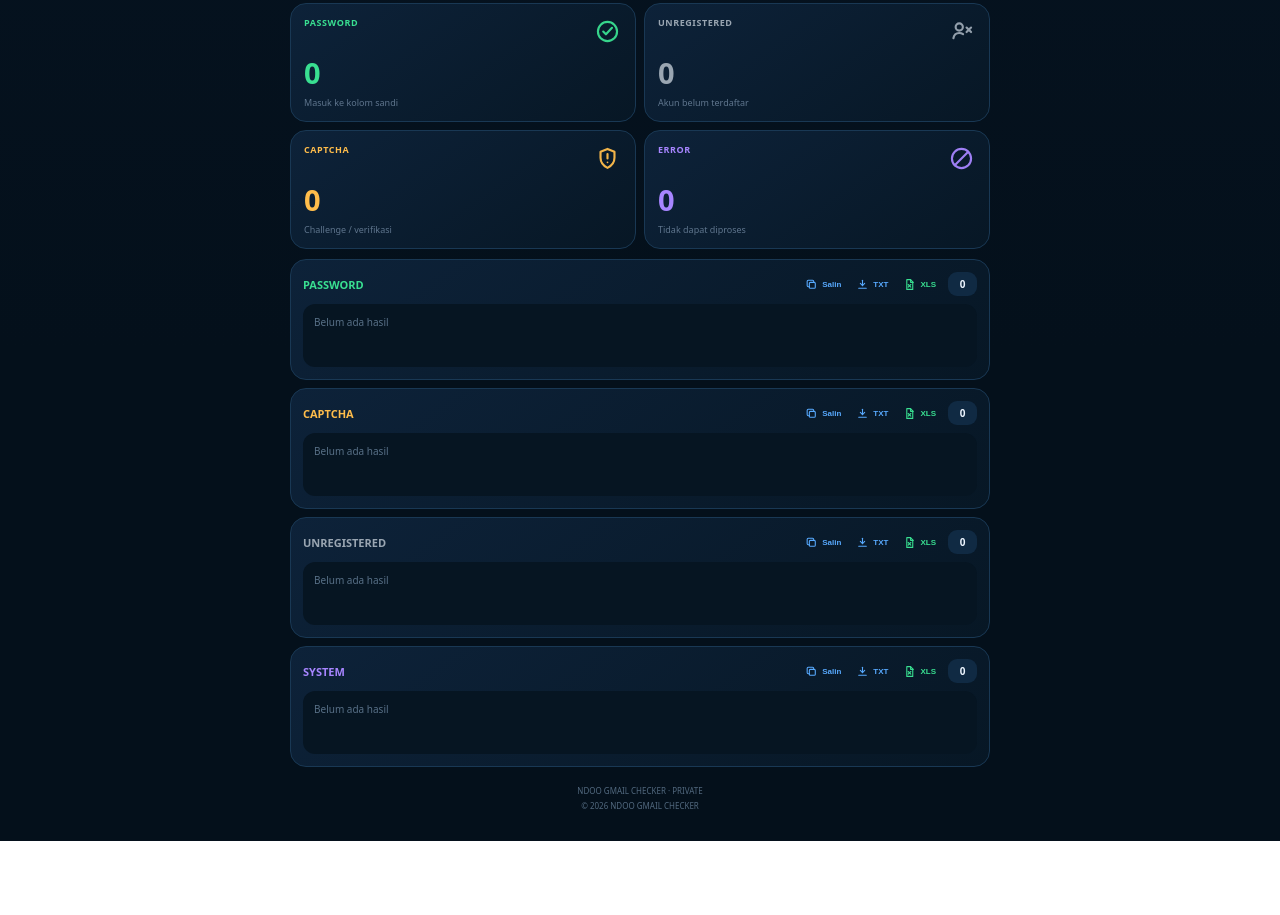
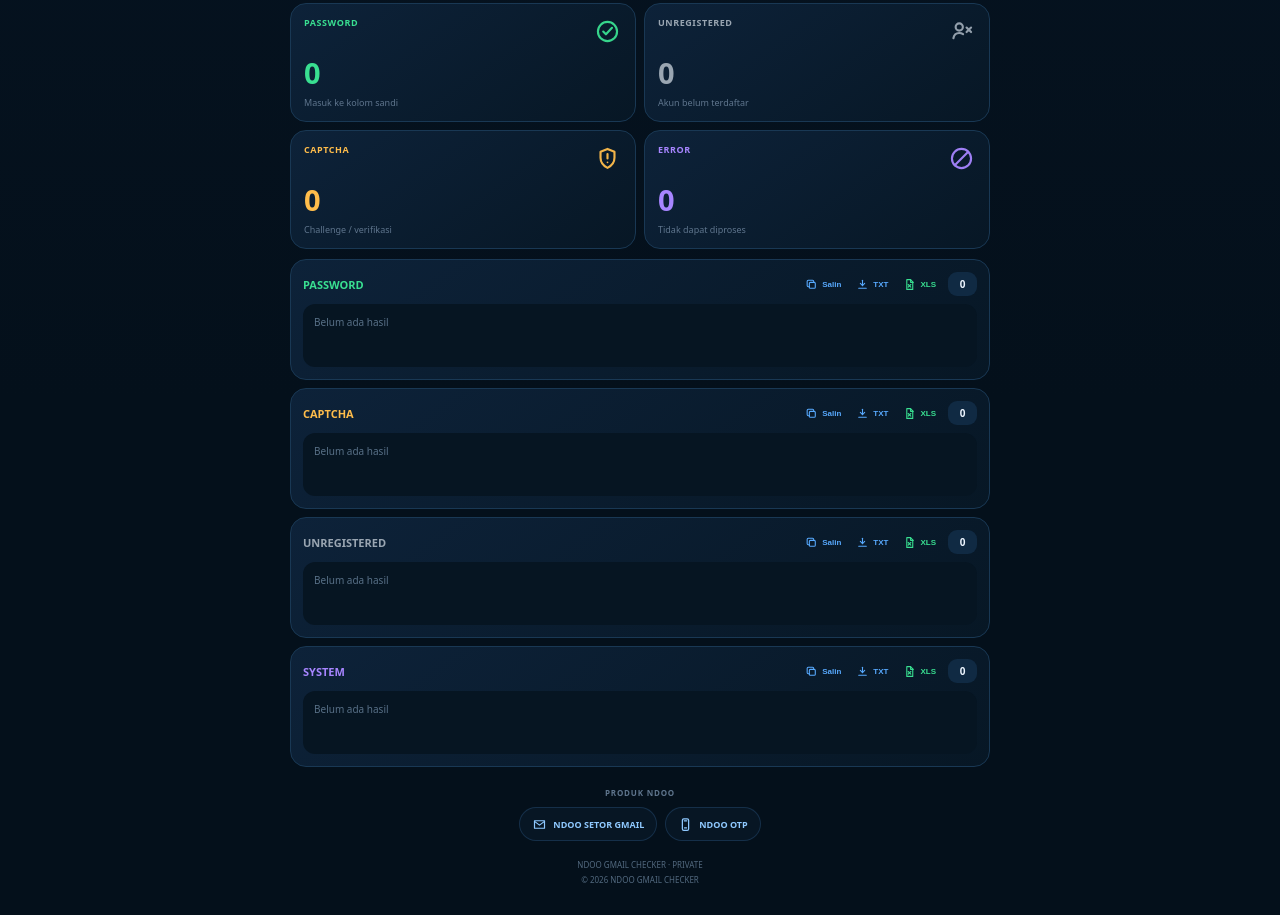
Before and after one commit to vilogthai-tech/ndoogmailchecker, a website: page public/index.html in a window 1280 px wide. Shown: the part 800-1715 px from the top of the page. Before the commit the page ends 1641 px from the top, so only its background shows below. Drawn offline with Linux system fonts and the light colour scheme; no server answers.

Commit message:
Update index.html

```diff
--- a/public/index.html
+++ b/public/index.html
@@ -344,6 +344,31 @@ body,main,button,.card,.topbar,footer{-webkit-user-select:none;user-select:none;
   </div>
 </div>
 
+<!-- NDOO_PRODUCTS_START -->
+<section class="ndoo-products" style="margin:20px 0 17px; text-align:center;">
+  <div style="margin-bottom:9px; color:#5f758d; font-size:8px; font-weight:800; letter-spacing:.8px; text-transform:uppercase;">
+    Produk NDOO
+  </div>
+  <div style="display:flex; justify-content:center; align-items:center; flex-wrap:wrap; gap:8px;">
+
+    <a href="https://setorgmail.ndoo.my.id" target="_blank" rel="noopener noreferrer" style="display:inline-flex; align-items:center; justify-content:center; gap:6px; min-height:34px; padding:0 12px; border:1px solid rgba(88,170,255,.17); border-radius:999px; background:rgba(88,170,255,.045); color:#8fc9ff; font-size:9px; font-weight:750; text-decoration:none;">
+      <svg viewBox="0 0 24 24" fill="none" stroke="currentColor" stroke-width="1.9" stroke-linecap="round" stroke-linejoin="round" style="width:15px; height:15px; flex:0 0 15px;">
+        <path d="M4 6h16v12H4z"/><path d="m4 7 8 6 8-6"/>
+      </svg>
+      <span>NDOO SETOR GMAIL</span>
+    </a>
+
+    <a href="https://otp.ndoo.my.id" target="_blank" rel="noopener noreferrer" style="display:inline-flex; align-items:center; justify-content:center; gap:6px; min-height:34px; padding:0 12px; border:1px solid rgba(88,170,255,.17); border-radius:999px; background:rgba(88,170,255,.045); color:#8fc9ff; font-size:9px; font-weight:750; text-decoration:none;">
+      <svg viewBox="0 0 24 24" fill="none" stroke="currentColor" stroke-width="2" stroke-linecap="round" stroke-linejoin="round" style="width:15px; height:15px; flex:0 0 15px;">
+        <rect x="7" y="2.8" width="10" height="18.4" rx="2.2"/><path d="M10 6h4"/><path d="M10.4 17.4h3.2"/>
+      </svg>
+      <span>NDOO OTP</span>
+    </a>
+
+  </div>
+</section>
+<!-- NDOO_PRODUCTS_END -->
+
 <footer>
   <div>NDOO GMAIL CHECKER · PRIVATE</div>
   <div style="margin-top:4px">© 2026 NDOO GMAIL CHECKER</div>
@@ -360,7 +385,6 @@ async function checkConnection() {
   const text = document.getElementById("connectionText");
 
   try {
-    // Tambahkan opsi cache: "no-store" agar browser tidak menyimpan cache
     const res = await fetch('/api/ping', { cache: "no-store" });
     const data = await res.json();
 
@@ -377,7 +401,6 @@ async function checkConnection() {
   }
 }
 
-// Jalankan cek koneksi setiap 5 detik
 setInterval(checkConnection, 5000);
 checkConnection();
 
@@ -537,7 +560,9 @@ if(clearBtn) {
   };
 }
 
+// Init
+setZeroResultCardsCompact(true);
 updateValidEmailCount();
 </script>
 </body>
-</html>
+    </html>
```
